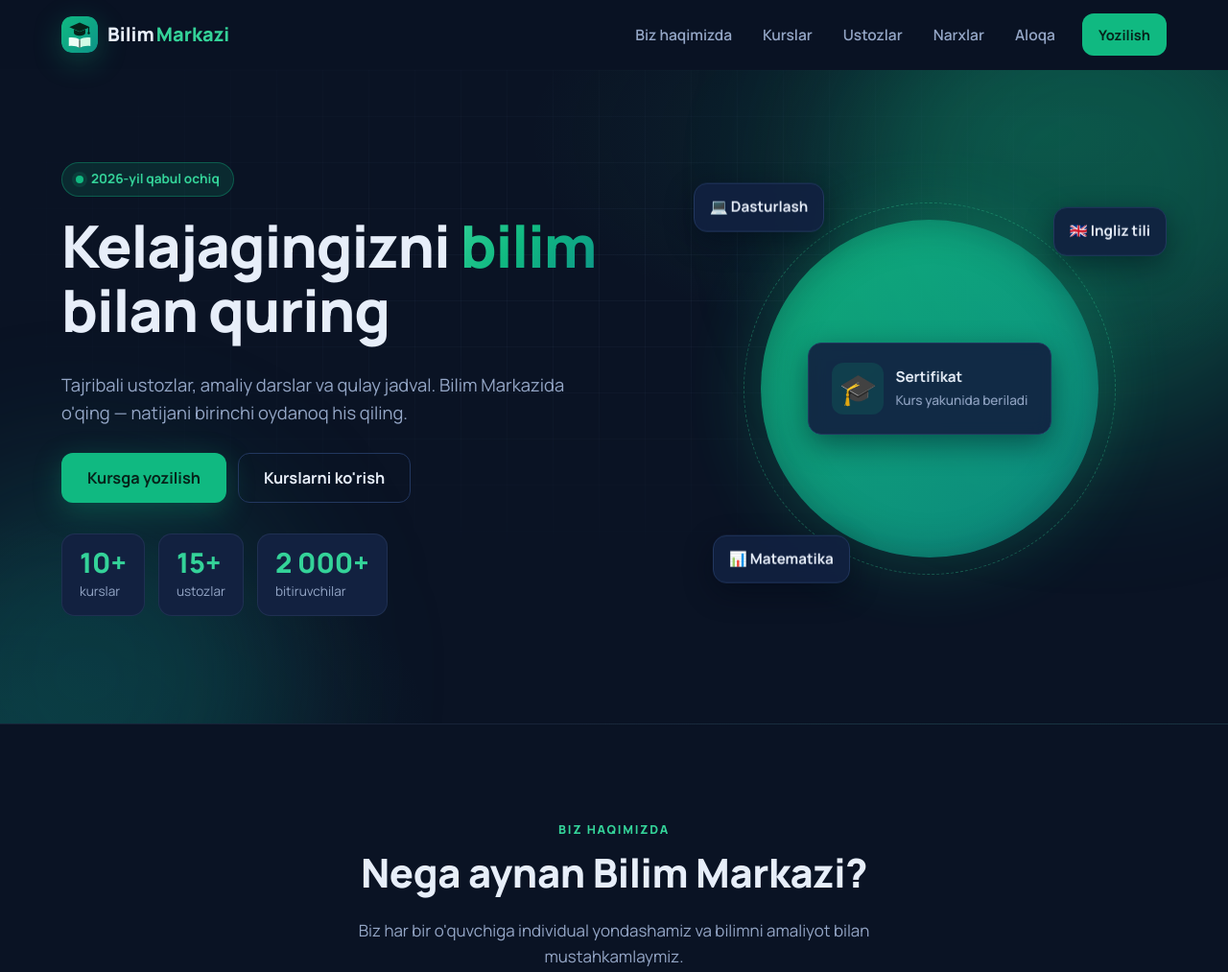
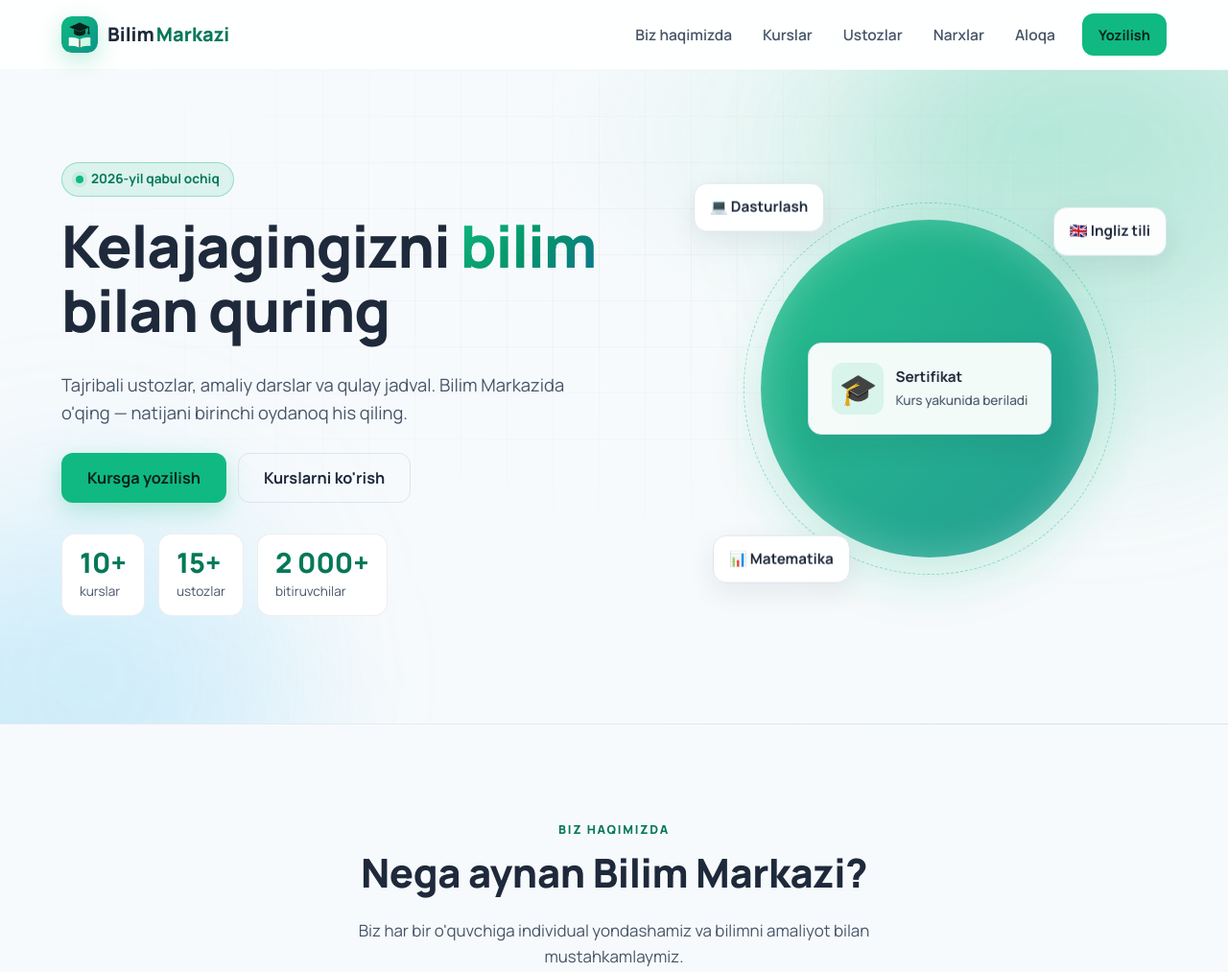
Before and after one commit to mirzoxid89/oquv-markaz, a website: page public/index.html in a window 1280 px wide. Shown: the top 1013 px of the page at 96% size. Drawn offline with Linux system fonts and the light colour scheme; no server answers.

Commit message:
Ochiq va yorqin rang palitrasiga o'tildi (sayt va admin panel)
Co-Authored-By: Claude Opus 5.5 <noreply@anthropic.com>

```diff
--- a/public/admin/admin.css
+++ b/public/admin/admin.css
@@ -1,45 +1,45 @@
 /* ==========================================================
-   Admin panel — Dark Navy + Zumrad yashil (DESIGN.md)
+   Admin panel — Ochiq + Zumrad yashil (DESIGN.md)
    Mobile-first: telefon < 640px, planshet 640–1023px, kompyuter ≥ 1024px
    ========================================================== */
 :root {
-  /* Fon qatlamlari (dark navy) */
-  --bg:          #0A1324;
-  --bg-2:        #0E1A30;
-  --surface:     #122140;
-  --surface-2:   #18294D;
-  --border:      #22375F;
-  --border-soft: rgba(148, 180, 230, 0.10);
+  /* Fon qatlamlari (ochiq, yorqin) */
+  --bg:          #F7FAFC;
+  --bg-2:        #EFF5F8;
+  --surface:     #FFFFFF;
+  --surface-2:   #F1F6F9;
+  --border:      #DCE5EE;
+  --border-soft: rgba(15, 23, 42, 0.07);
 
   /* Matn */
-  --text:        #E7EEF9;
-  --text-muted:  #94A6C6;
-  --text-dim:    #6B7FA3;
+  --text:        #1E293B;
+  --text-muted:  #475569;
+  --text-dim:    #64748B;
 
   /* Zumrad yashil (asosiy aksent) */
   --primary:        #10B981;
   --primary-hover:  #0EA371;
   --primary-strong: #059669;
-  --primary-light:  #34D399;
-  --primary-soft:   rgba(16, 185, 129, 0.14);
-  --primary-glow:   0 8px 30px rgba(16, 185, 129, 0.28);
+  --primary-light:  #047857;
+  --primary-soft:   rgba(16, 185, 129, 0.12);
+  --primary-glow:   0 8px 24px rgba(16, 185, 129, 0.25);
   --gradient:       linear-gradient(135deg, #10B981 0%, #0D9488 100%);
 
   /* Holat ranglari */
-  --warning:      #F59E0B;  --warning-soft: rgba(245, 158, 11, 0.14);
-  --danger:       #F43F5E;  --danger-soft:  rgba(244, 63, 94, 0.14);
-  --info:         #38BDF8;  --info-soft:    rgba(56, 189, 248, 0.14);
+  --warning:      #B45309;  --warning-soft: rgba(245, 158, 11, 0.14);
+  --danger:       #E11D48;  --danger-soft:  rgba(244, 63, 94, 0.10);
+  --info:         #0369A1;  --info-soft:    rgba(56, 189, 248, 0.14);
   --success:      var(--primary); --success-soft: var(--primary-soft);
 
   --radius-sm: 8px; --radius: 14px; --radius-lg: 20px;
-  --shadow: 0 10px 30px rgba(2, 8, 23, 0.45);
+  --shadow: 0 10px 30px rgba(15, 23, 42, 0.08);
   --font: 'Manrope', system-ui, -apple-system, 'Segoe UI', sans-serif;
 
   /* Admin uchun lokal yordamchilar (faqat tokenlardan) */
   --on-primary: #06231A;
   --sidebar-w: 256px;
   --tap: 44px;
-  color-scheme: dark;
+  color-scheme: light;
 }
 
 /* ---------- Base ---------- */
@@ -180,7 +180,7 @@ input[type="search"]::-webkit-search-cancel-button { filter: invert(1) opacity(.
 .app.sidebar-open .sidebar { transform: none; visibility: visible; box-shadow: var(--shadow); }
 .sidebar-backdrop {
   position: fixed; inset: 0; z-index: 30;
-  background: rgba(10, 19, 36, 0.65); backdrop-filter: blur(4px); -webkit-backdrop-filter: blur(4px);
+  background: rgba(15, 23, 42, 0.35); backdrop-filter: blur(4px); -webkit-backdrop-filter: blur(4px);
   opacity: 0; pointer-events: none; transition: opacity .25s;
 }
 .app.sidebar-open .sidebar-backdrop { opacity: 1; pointer-events: auto; }
@@ -220,7 +220,7 @@ input[type="search"]::-webkit-search-cancel-button { filter: invert(1) opacity(.
 .main { flex: 1; min-width: 0; display: flex; flex-direction: column; background: var(--bg-2); }
 .topbar {
   position: sticky; top: 0; z-index: 20;
-  background: rgba(14, 26, 48, 0.85); backdrop-filter: blur(10px); -webkit-backdrop-filter: blur(10px);
+  background: rgba(255, 255, 255, 0.85); backdrop-filter: blur(10px); -webkit-backdrop-filter: blur(10px);
   display: flex; align-items: center; gap: 10px; padding: 10px 16px; min-height: 64px;
   border-bottom: 1px solid var(--border-soft);
 }
@@ -397,7 +397,7 @@ input[type="search"]::-webkit-search-cancel-button { filter: invert(1) opacity(.
 /* ---------- Modal ---------- */
 .modal { position: fixed; inset: 0; z-index: 100; display: flex; align-items: flex-end; justify-content: center; padding: 0; }
 .modal-backdrop {
-  position: absolute; inset: 0; background: rgba(10, 19, 36, 0.72);
+  position: absolute; inset: 0; background: rgba(15, 23, 42, 0.40);
   backdrop-filter: blur(6px); -webkit-backdrop-filter: blur(6px); animation: fade .15s;
 }
 .modal-dialog {
--- a/public/css/site.css
+++ b/public/css/site.css
@@ -1,35 +1,35 @@
-/* ===== Bilim Markazi — ommaviy sayt (Dark Navy + Zumrad) ===== */
+/* ===== Bilim Markazi — ommaviy sayt (Ochiq + Zumrad) ===== */
 :root {
-  /* Fon qatlamlari (dark navy) */
-  --bg:          #0A1324;
-  --bg-2:        #0E1A30;
-  --surface:     #122140;
-  --surface-2:   #18294D;
-  --border:      #22375F;
-  --border-soft: rgba(148, 180, 230, 0.10);
+  /* Fon qatlamlari (ochiq, yorqin) */
+  --bg:          #F7FAFC;
+  --bg-2:        #EFF5F8;
+  --surface:     #FFFFFF;
+  --surface-2:   #F1F6F9;
+  --border:      #DCE5EE;
+  --border-soft: rgba(15, 23, 42, 0.07);
 
   /* Matn */
-  --text:        #E7EEF9;
-  --text-muted:  #94A6C6;
-  --text-dim:    #6B7FA3;
+  --text:        #1E293B;
+  --text-muted:  #475569;
+  --text-dim:    #64748B;
 
   /* Zumrad yashil */
   --primary:        #10B981;
   --primary-hover:  #0EA371;
   --primary-strong: #059669;
-  --primary-light:  #34D399;
-  --primary-soft:   rgba(16, 185, 129, 0.14);
-  --primary-glow:   0 8px 30px rgba(16, 185, 129, 0.28);
+  --primary-light:  #047857;
+  --primary-soft:   rgba(16, 185, 129, 0.12);
+  --primary-glow:   0 8px 24px rgba(16, 185, 129, 0.25);
   --gradient:       linear-gradient(135deg, #10B981 0%, #0D9488 100%);
 
   /* Holat ranglari */
-  --warning:      #F59E0B;  --warning-soft: rgba(245, 158, 11, 0.14);
-  --danger:       #F43F5E;  --danger-soft:  rgba(244, 63, 94, 0.14);
-  --info:         #38BDF8;  --info-soft:    rgba(56, 189, 248, 0.14);
+  --warning:      #B45309;  --warning-soft: rgba(245, 158, 11, 0.14);
+  --danger:       #E11D48;  --danger-soft:  rgba(244, 63, 94, 0.10);
+  --info:         #0369A1;  --info-soft:    rgba(56, 189, 248, 0.14);
   --success:      var(--primary); --success-soft: var(--primary-soft);
 
   --radius-sm: 8px; --radius: 14px; --radius-lg: 20px;
-  --shadow: 0 10px 30px rgba(2, 8, 23, 0.45);
+  --shadow: 0 10px 30px rgba(15, 23, 42, 0.08);
   --font: 'Manrope', system-ui, -apple-system, 'Segoe UI', sans-serif;
 
   /* Sayt ichki yordamchilari */
@@ -39,7 +39,7 @@
 }
 
 *, *::before, *::after { box-sizing: border-box; }
-html { scroll-behavior: smooth; scroll-padding-top: calc(var(--header-h) + 12px); -webkit-text-size-adjust: 100%; color-scheme: dark; }
+html { scroll-behavior: smooth; scroll-padding-top: calc(var(--header-h) + 12px); -webkit-text-size-adjust: 100%; color-scheme: light; }
 body {
   margin: 0;
   font-family: var(--font);
@@ -100,7 +100,7 @@ button, input, select, textarea { font: inherit; color: inherit; }
 /* Blur pseudo-elementda — aks holda fixed menyu header ichida "qamalib" qoladi */
 .header::before {
   content: ""; position: absolute; inset: 0; z-index: -1;
-  background: rgba(10, 19, 36, .82);
+  background: rgba(255, 255, 255, .85);
   -webkit-backdrop-filter: blur(14px); backdrop-filter: blur(14px);
 }
 .header.is-scrolled { border-color: var(--border-soft); box-shadow: var(--shadow); }
@@ -149,8 +149,8 @@ button, input, select, textarea { font: inherit; color: inherit; }
 .hero {
   position: relative; overflow: hidden; padding: 48px 0 64px;
   background:
-    radial-gradient(60% 50% at 85% 10%, rgba(16, 185, 129, .16) 0%, transparent 70%),
-    radial-gradient(50% 45% at 0% 100%, rgba(13, 148, 136, .14) 0%, transparent 70%),
+    radial-gradient(60% 50% at 85% 10%, rgba(16, 185, 129, .12) 0%, transparent 70%),
+    radial-gradient(50% 45% at 0% 100%, rgba(14, 165, 233, .08) 0%, transparent 70%),
     var(--bg);
   border-bottom: 1px solid var(--border-soft);
 }
@@ -164,8 +164,8 @@ button, input, select, textarea { font: inherit; color: inherit; }
   mask-image: radial-gradient(70% 60% at 50% 30%, #000 0%, transparent 80%);
 }
 .hero__blob { position: absolute; border-radius: 50%; filter: blur(80px); pointer-events: none; z-index: 0; }
-.hero__blob--1 { width: 360px; height: 360px; background: rgba(16, 185, 129, .30); top: -140px; right: -120px; }
-.hero__blob--2 { width: 300px; height: 300px; background: rgba(13, 148, 136, .24); bottom: -160px; left: -120px; }
+.hero__blob--1 { width: 360px; height: 360px; background: rgba(16, 185, 129, .18); top: -140px; right: -120px; }
+.hero__blob--2 { width: 300px; height: 300px; background: rgba(56, 189, 248, .14); bottom: -160px; left: -120px; }
 .hero__inner { position: relative; z-index: 1; display: grid; grid-template-columns: minmax(0, 1fr); gap: 40px; align-items: center; }
 .hero__content { min-width: 0; }
 .badge {
@@ -175,7 +175,7 @@ button, input, select, textarea { font: inherit; color: inherit; }
 .badge::before { content: ""; width: 8px; height: 8px; border-radius: 50%; background: var(--primary); box-shadow: 0 0 0 4px var(--primary-soft); }
 .hero__title { font-size: clamp(2rem, 1.3rem + 3.6vw, 3.8rem); font-weight: 800; letter-spacing: -.02em; line-height: 1.1; }
 .gradient-text {
-  background: linear-gradient(135deg, #34D399 0%, #10B981 45%, #0D9488 100%);
+  background: linear-gradient(135deg, #10B981 0%, #059669 50%, #0E7490 100%);
   -webkit-background-clip: text; background-clip: text; color: transparent;
 }
 .hero__text { font-size: clamp(1rem, .95rem + .35vw, 1.15rem); color: var(--text-muted); max-width: 560px; }
@@ -192,11 +192,11 @@ button, input, select, textarea { font: inherit; color: inherit; }
   position: absolute; top: 50%; left: 50%; transform: translate(-50%, -50%);
   height: calc(100% - 64px); width: auto; aspect-ratio: 1 / 1; max-width: calc(100% - 64px);
   border-radius: 50%; background: var(--gradient); opacity: .9;
-  box-shadow: 0 0 80px rgba(16, 185, 129, .35), inset 0 0 40px rgba(10, 19, 36, .35);
+  box-shadow: 0 20px 60px rgba(16, 185, 129, .25), inset 0 0 40px rgba(255, 255, 255, .25);
 }
-.hero__circle::after { content: ""; position: absolute; inset: -18px; border-radius: 50%; border: 1px dashed rgba(52, 211, 153, .35); }
+.hero__circle::after { content: ""; position: absolute; inset: -18px; border-radius: 50%; border: 1px dashed rgba(16, 185, 129, .45); }
 .hero__card {
-  position: absolute; z-index: 2; background: rgba(18, 33, 64, .92); color: var(--text);
+  position: absolute; z-index: 2; background: rgba(255, 255, 255, .95); color: var(--text);
   border: 1px solid var(--border); border-radius: var(--radius); padding: 10px 14px; font-size: .9rem;
   box-shadow: var(--shadow); font-weight: 700; animation: float 6s ease-in-out infinite; white-space: nowrap;
   -webkit-backdrop-filter: blur(8px); backdrop-filter: blur(8px);
--- a/public/index.html
+++ b/public/index.html
@@ -3,8 +3,8 @@
 <head>
   <meta charset="UTF-8">
   <meta name="viewport" content="width=device-width, initial-scale=1.0, viewport-fit=cover">
-  <meta name="theme-color" content="#0A1324">
-  <meta name="color-scheme" content="dark">
+  <meta name="theme-color" content="#FFFFFF">
+  <meta name="color-scheme" content="light">
   <title>Bilim Markazi — zamonaviy o'quv markaz</title>
   <meta name="description" content="Bilim Markazi — dasturlash, chet tillari va boshqa yo'nalishlar bo'yicha zamonaviy o'quv markaz.">
   <link rel="icon" href="/favicon.svg" type="image/svg+xml">
```
Also changed, not shown: public/admin/index.html (+2 -2 lines).
